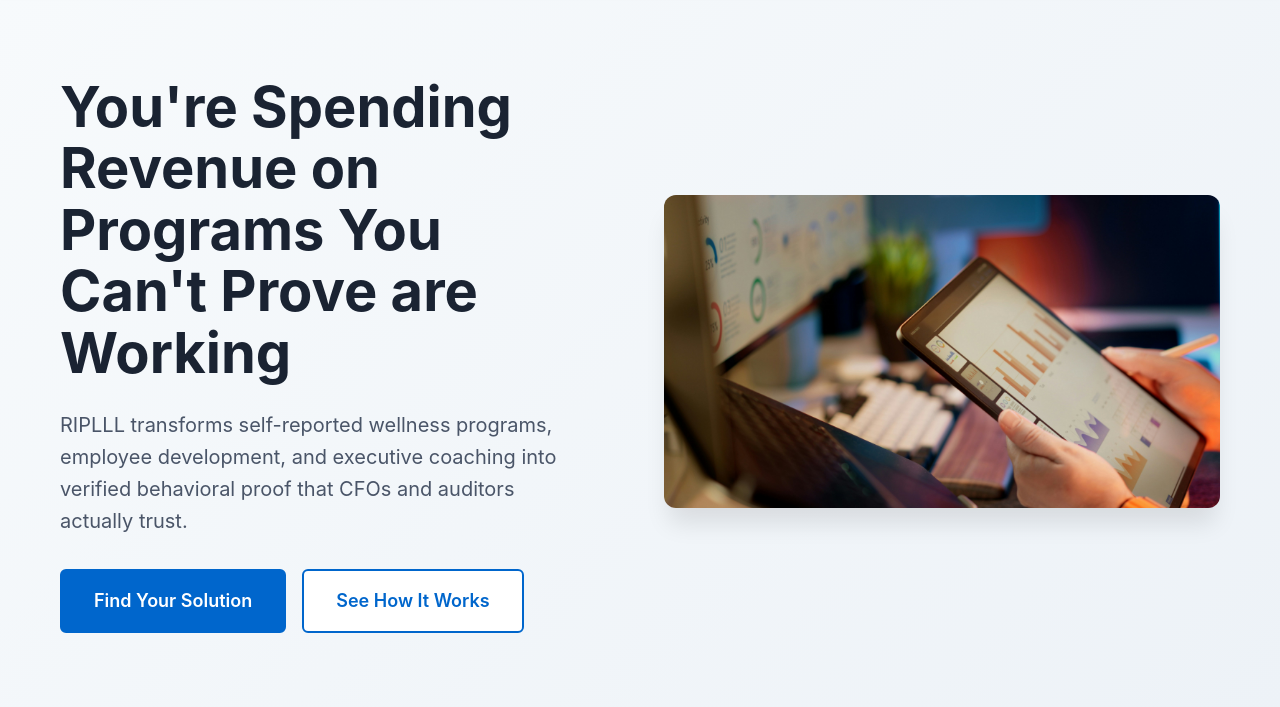
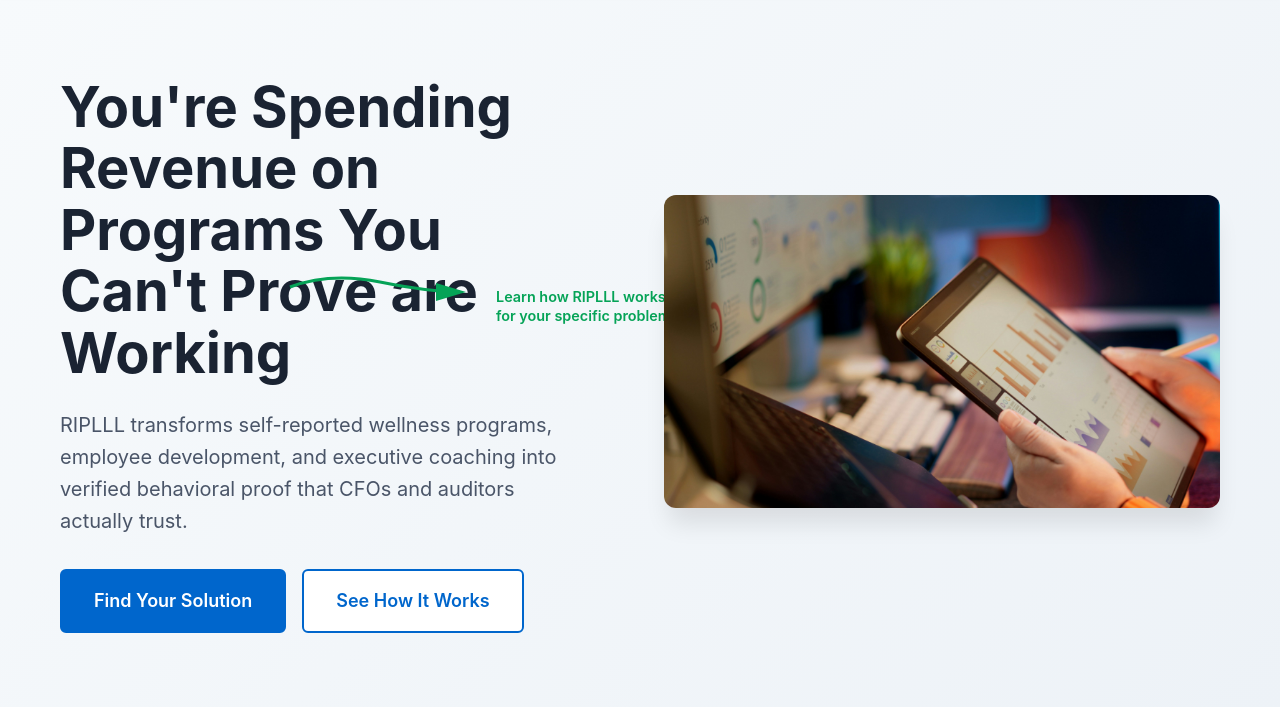
Before and after one commit to privateKerr21/RIPLLL-Landing-Page, a plain HTML site: page index.html in a window 1280 px wide. Shown: the part 93-800 px from the top of the page. Drawn offline with Linux system fonts and the light colour scheme.

Commit message:
Add green curved arrow annotation to 'See How It Works' button
Add a visual annotation with a curved green arrow pointing to the 'See How It Works' button with explanatory text to guide users. Hidden on mobile and tablet for cleaner responsive layout.

Changes:
- Add SVG curved arrow in accent green color
- Add annotation text: "Learn how RIPLLL works for your specific problem"
- Position annotation next to secondary CTA button
- Hide on screens under 1024px for better mobile experience

Co-Authored-By: Claude Sonnet 4.5 <noreply@anthropic.com>

```diff
--- a/css/styles.css
+++ b/css/styles.css
@@ -259,6 +259,32 @@ p {
     display: flex;
     gap: 1rem;
     margin-top: 2rem;
+    position: relative;
+}
+
+.cta-annotation {
+    position: absolute;
+    left: 280px;
+    top: 50%;
+    transform: translateY(-50%);
+    display: flex;
+    align-items: center;
+    gap: 1rem;
+}
+
+.arrow-curve {
+    width: 200px;
+    height: 80px;
+    flex-shrink: 0;
+}
+
+.annotation-text {
+    color: var(--accent-green);
+    font-size: 0.9rem;
+    font-weight: 600;
+    line-height: 1.3;
+    max-width: 180px;
+    margin: 0;
 }
 
 .cta-button-secondary {
@@ -1012,6 +1038,10 @@ section {
     .hero-title {
         font-size: 2.5rem;
     }
+
+    .cta-annotation {
+        display: none;
+    }
 }
 
 @media (max-width: 768px) {
--- a/index.html
+++ b/index.html
@@ -42,6 +42,17 @@
                 <div class="hero-ctas">
                     <a href="#use-cases" class="cta-button-primary">Find Your Solution</a>
                     <a href="#how-it-works" class="cta-button-secondary">See How It Works</a>
+                </div>
+                <div class="cta-annotation">
+                    <svg class="arrow-curve" viewBox="0 0 200 80" xmlns="http://www.w3.org/2000/svg">
+                        <path d="M 10,20 Q 50,5 100,15 T 180,25" stroke="#05A357" stroke-width="3" fill="none" marker-end="url(#arrowhead)"/>
+                        <defs>
+                            <marker id="arrowhead" markerWidth="10" markerHeight="10" refX="8" refY="3" orient="auto">
+                                <polygon points="0 0, 10 3, 0 6" fill="#05A357" />
+                            </marker>
+                        </defs>
+                    </svg>
+                    <p class="annotation-text">Learn how RIPLLL works for your specific problem</p>
                 </div>
             </div>
             <div class="hero-visual">
```
